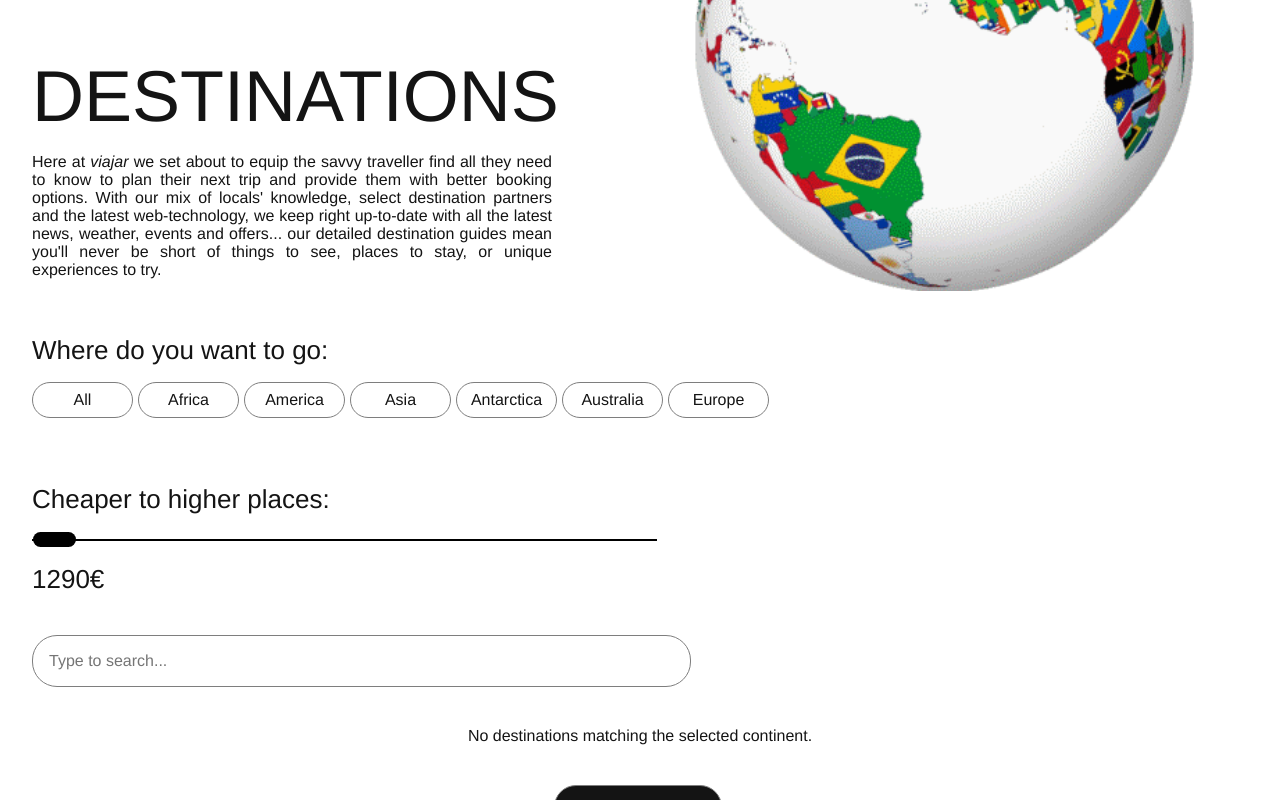
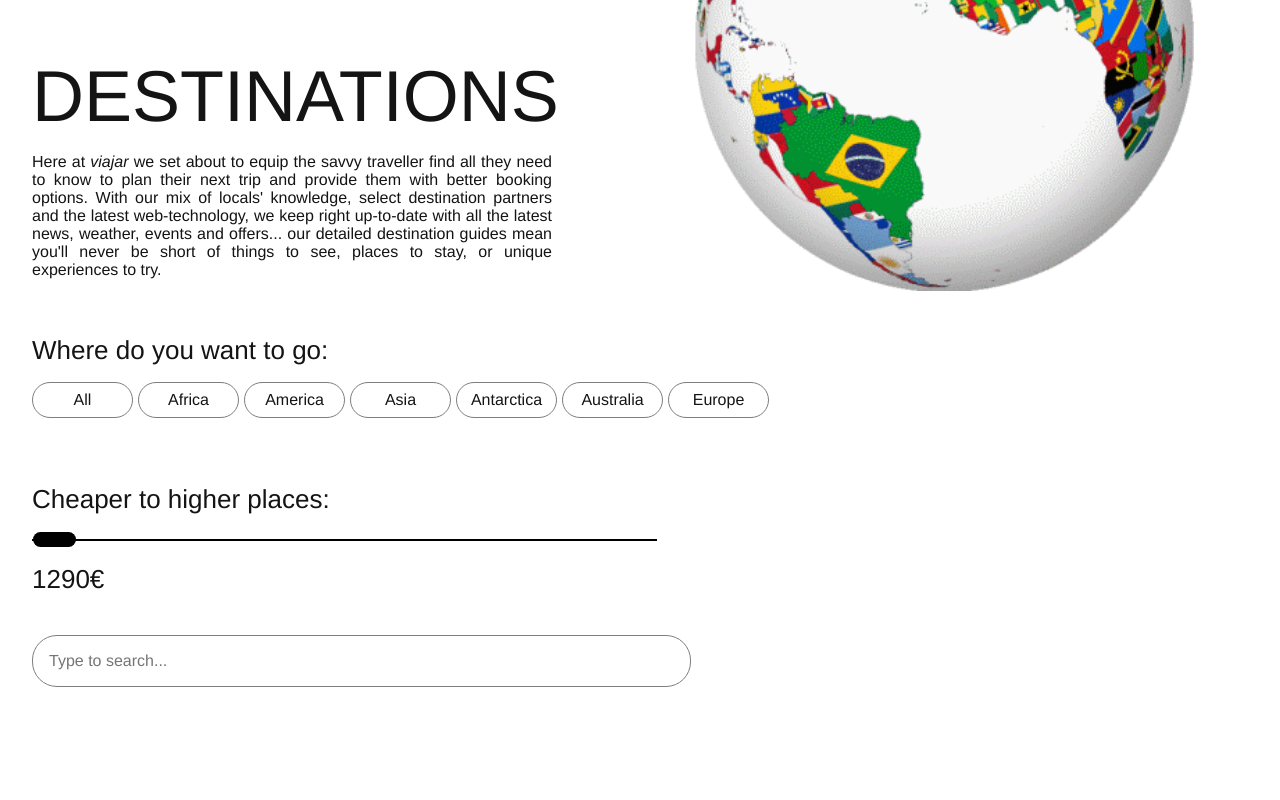
Before and after one commit to anacatarinafg/travel, a React (Create React App) app: page /destinations in a window 1280 px wide. Both pictures are taken after a click on the button "Antarctica". Shown: the part 449-1249 px from the top of the page. Built offline with nearby package versions, Linux system fonts and the light colour scheme.

Commit message:
no matching data

```diff
--- a/src/pages/destinations/Destinations.tsx
+++ b/src/pages/destinations/Destinations.tsx
@@ -132,7 +132,7 @@ const Destinations = () => {
               </Link>
             ))
         ) : (
-          <p>No destinations matching the selected continent.</p>
+          <p className="destinations__error">No destinations matching the selected continent.</p>
         )}
       </div>
       <div className="destinations__buttonBox">
--- a/src/pages/destinations/destinations.scss
+++ b/src/pages/destinations/destinations.scss
@@ -139,6 +139,11 @@
   }
 }
 
+.destinations__error {
+  font-size: 32px;
+  padding: 2.5em;
+}
+
 
 
 
```
